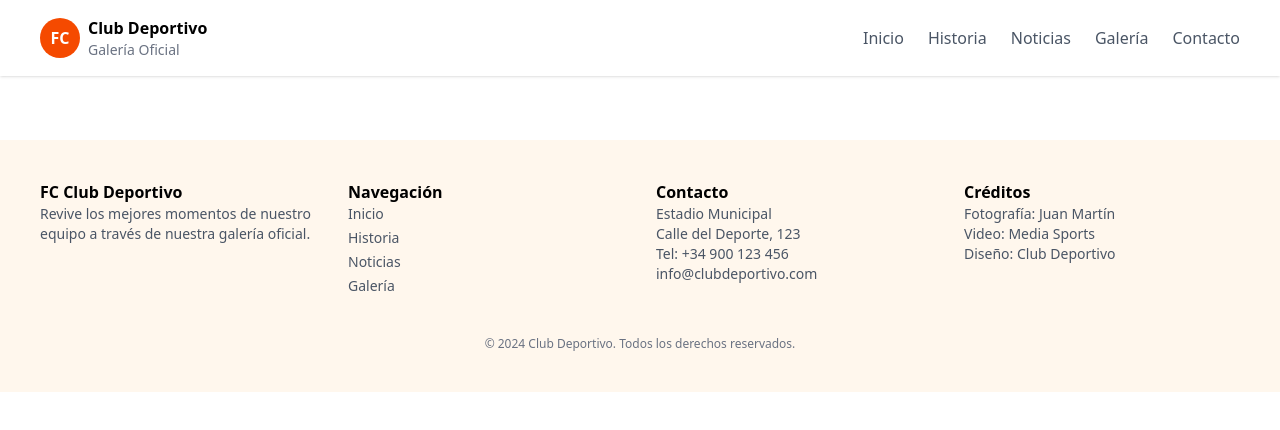
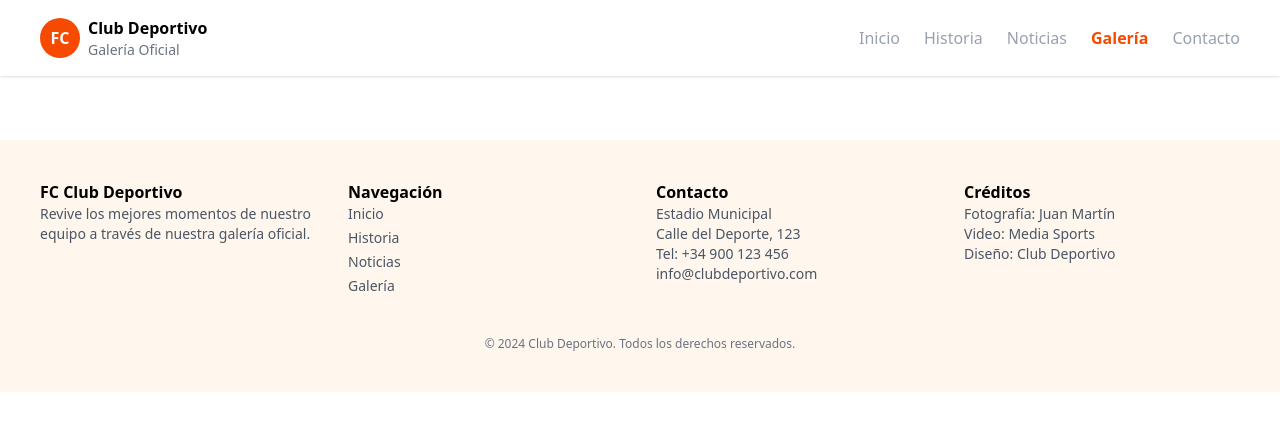
Before and after one commit to DRK-V/football-gallery, a React (Vite) app in the folder frontend/: page /home in a window 1280 px wide. Shown: the top 430 px of the page. Built offline with nearby package versions, Linux system fonts and the light colour scheme.

Commit message:
ajustes navegacion y nav

```diff
--- a/frontend/src/App.jsx
+++ b/frontend/src/App.jsx
@@ -1,8 +1,8 @@
 import React from "react";
-import { Routes, Route } from "react-router-dom";
+import { Routes, Route, Navigate } from "react-router-dom";
 import Navbar from "./components/Navbar.jsx";
 import Footer from "./components/Footer.jsx";
-import Home from "./pages/Home.jsx";
+
 import Gallery from "./pages/Gallery.jsx";
 
 export default function App() {
@@ -10,7 +10,9 @@ export default function App() {
     <div className="font-sans">
       <Navbar />
       <Routes>
-        <Route path="/" element={<Home />} />
+        {/* Redirige automáticamente de / a /galería */}
+        <Route path="/" element={<Navigate to="/galería" replace />} />
+         {/*<Route path="/home" element={<Home />} />*/}
         <Route path="/galería" element={<Gallery />} />
       </Routes>
       <Footer />
--- a/frontend/src/components/Navbar.jsx
+++ b/frontend/src/components/Navbar.jsx
@@ -1,10 +1,27 @@
-// Navbar.jsx
-import React from "react";
-import { Link, NavLink } from "react-router-dom";
+import React, { useState, useEffect } from "react";
+import { NavLink } from "react-router-dom";
 
 export default function Navbar() {
+  const [scrolled, setScrolled] = useState(false);
+
+  useEffect(() => {
+    const handleScroll = () => {
+      setScrolled(window.scrollY > 0);
+    };
+
+    window.addEventListener("scroll", handleScroll);
+    return () => window.removeEventListener("scroll", handleScroll);
+  }, []);
+
+  const navItems = ["Inicio", "Historia", "Noticias", "Galería", "Contacto"];
+
   return (
-    <nav className="flex items-center justify-between px-10 py-4 bg-white shadow-sm">
+    <nav
+      className={`sticky top-0 z-50 px-10 py-4 shadow-sm transition-colors duration-300 ${
+        scrolled ? "bg-white/80 backdrop-blur-md" : "bg-white"
+      }`}
+    >
+      <div className="flex items-center justify-between">
         <div className="flex items-center space-x-2">
           <div className="w-10 h-10 rounded-full bg-orange-600 flex items-center justify-center text-white font-bold">
             FC
@@ -15,21 +32,22 @@ export default function Navbar() {
           </div>
         </div>
         <ul className="flex space-x-6">
-        {["Inicio", "Historia", "Noticias", "Galería", "Contacto"].map((item) => (
+          {navItems.map((item) => (
             <li key={item}>
+              {item === "Galería" ? (
                 <NavLink
-              to={item === "Inicio" ? "/" : `/${item.toLowerCase()}`}
-              className={({ isActive }) =>
-                isActive
-                  ? "text-orange-600 font-semibold"
-                  : "text-gray-600 hover:text-orange-600"
-              }
+                  to="/galería"
+                  className="text-orange-600 font-semibold"
                 >
                   {item}
                 </NavLink>
+              ) : (
+                <span className="text-gray-400 cursor-not-allowed">{item}</span>
+              )}
             </li>
           ))}
         </ul>
+      </div>
     </nav>
   );
 }
--- a/frontend/src/pages/Home.jsx
+++ b/frontend/src/pages/Home.jsx
@@ -1,7 +1,6 @@
 import React from "react";
 import Hero from "../components/Hero";
-import Featured from "../components/Featured";
-import Socials from "../components/Socials";
+
 
 export default function Home() {
   return (
```
Also changed, not shown: 1 other file (tests, documents, lock files or other folders). Lines whose indentation alone changed are shown as unchanged.
